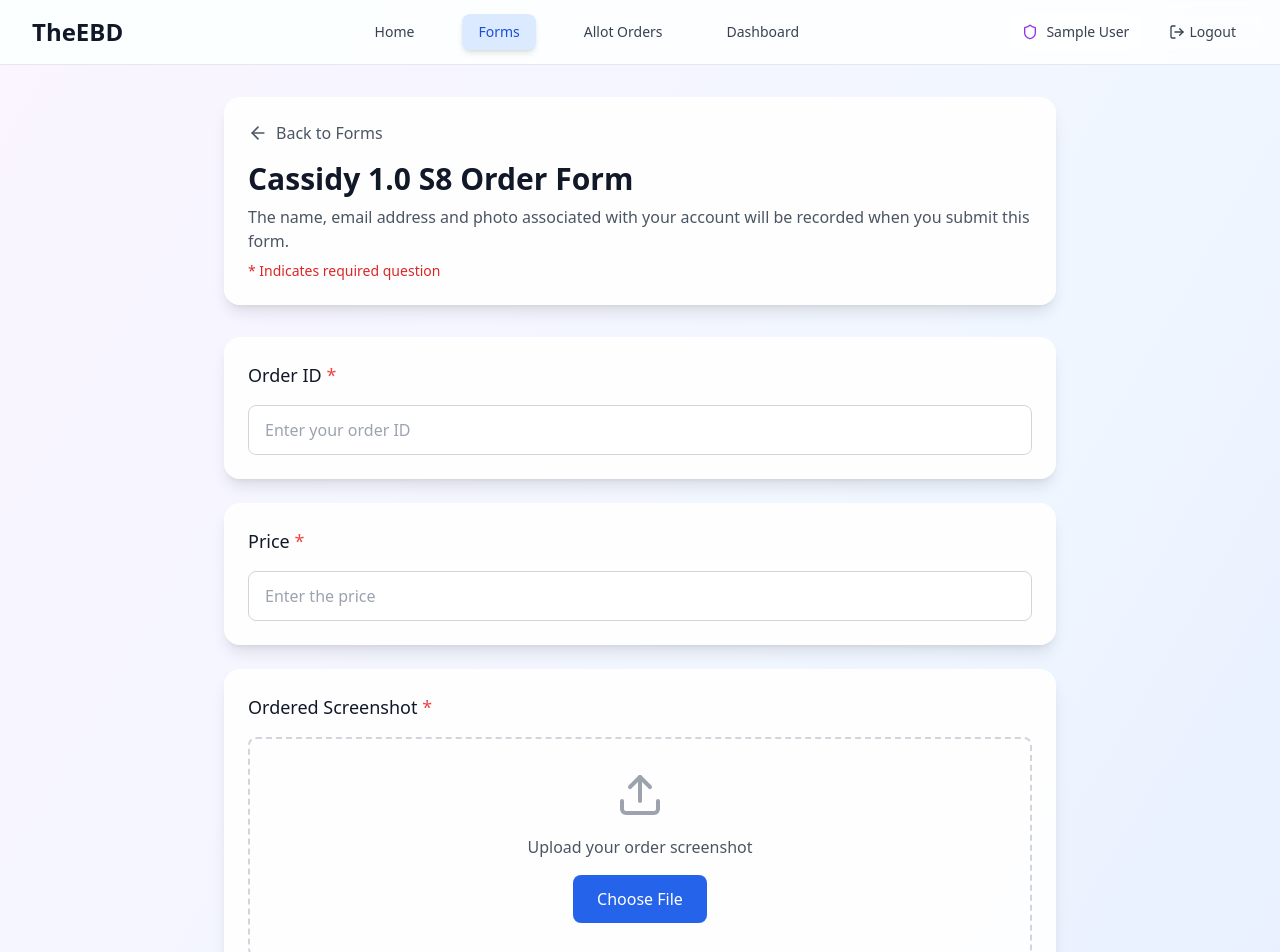
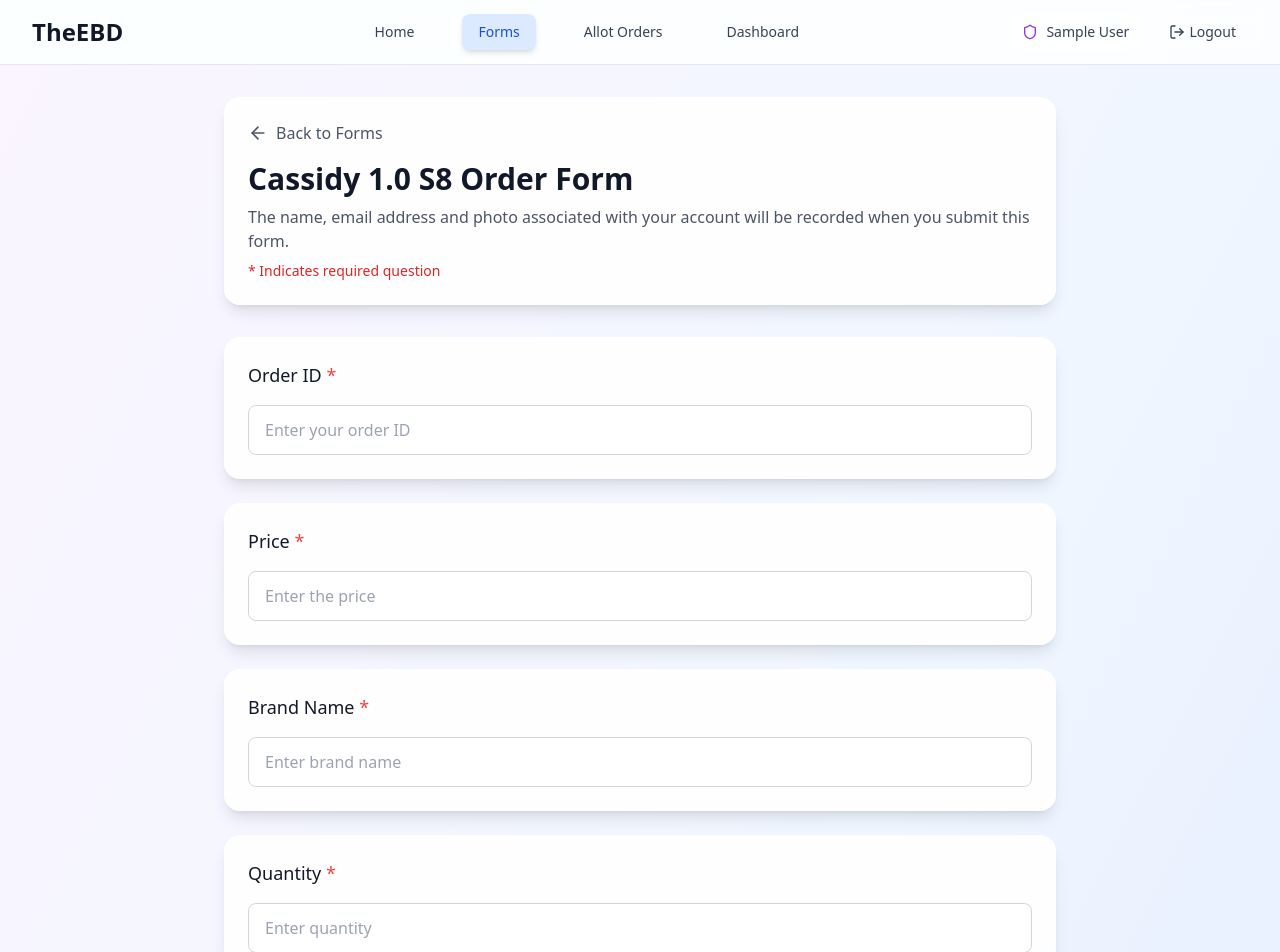
Before and after one commit to itsmeavanish/EBD, a React (Vite) app in the folder Frontend/: page /forms/orderforms in a window 1280 px wide. Shown: the top 952 px of the page. Built offline with nearby package versions, Linux system fonts and the light colour scheme; sample sign-in values are in the browser's storage.

Commit message:
Backend Link Updation Done

```diff
--- a/Frontend/src/components/forms/OrderForm.tsx
+++ b/Frontend/src/components/forms/OrderForm.tsx
@@ -8,6 +8,8 @@ interface OrderFormData {
   screenshot: File | null;
   date: string;
   productName: string;
+  brandName: string; // ✅ added
+  quantity: string; // ✅ added
   address: string;
   otherAddress: string;
   reviewerName: string;
@@ -26,6 +28,8 @@ const OrderForm: React.FC<OrderFormProps> = ({ onBack }) => {
     screenshot: null,
     date: order ? order.date : '',
     productName: order ? order.productName : '',
+    brandName: order ? order.brandName || '' : '', // ✅ added
+    quantity: order ? String(order.quantity || '') : '', // ✅ added
     address: order ? order.address : '',
     otherAddress: '',
     reviewerName: '',
@@ -93,18 +97,20 @@ const OrderForm: React.FC<OrderFormProps> = ({ onBack }) => {
 
         const uploadData = await uploadResponse.json();
         if (uploadData.success && uploadData.url) {
-        screenshotUrl = uploadData.url; // get uploaded image URL
+          screenshotUrl = uploadData.url;
         } else {
           throw new Error('Screenshot upload failed');
         }
       }
 
-    // Step 2: Update order via PUT
+      // Step 2: Prepare order payload
       const orderPayload = {
         orderId: formData.orderId,
         price: formData.price,
         date: formData.date,
         productName: formData.productName,
+        brandName: formData.brandName, // ✅ added
+        quantity: formData.quantity, // ✅ added
         address:
           formData.address === 'Other' ? formData.otherAddress : formData.address,
         reviewerName: formData.reviewerName,
@@ -115,9 +121,14 @@ const OrderForm: React.FC<OrderFormProps> = ({ onBack }) => {
       };
 
       const token = localStorage.getItem('token');
+      let success = false;
 
-    const response = await fetch(
-      `https://ebd-mocha.vercel.app/api/auth/orders/${order._id}`, // orderId as param
+      // Step 3: Update existing order
+      console.log('Current order:', order);
+      if (order && order._id) {
+        console.log('📝 Updating existing order:', order._id);
+        const updateResponse = await fetch(
+          `https://ebd-mocha.vercel.app/api/auth/orders/${order._id}`,
           {
             method: 'PUT',
             headers: {
@@ -128,22 +139,65 @@ const OrderForm: React.FC<OrderFormProps> = ({ onBack }) => {
           }
         );
 
-    if (response.ok) {
-      const data = await response.json();
-      console.log('Updated order:', data.order);
-      setSubmitStatus('success');
-      // Reset form if needed
+        if (updateResponse.ok) {
+          const data = await updateResponse.json();
+          console.log('✅ Updated order:', data.order);
+          success = true;
+        } else if (updateResponse.status === 404) {
+          console.warn('Order not found, creating new entry...');
         } else {
           throw new Error('Failed to update order');
         }
+      }
+
+      // Step 4: Create new order
+      if (!order?._id || !success) {
+        console.log('🆕 Creating new order...');
+        const createResponse = await fetch(
+          'https://ebd-mocha.vercel.app/api/auth/upload/orders',
+          {
+            method: 'POST',
+            headers: {
+              'Content-Type': 'application/json',
+              Authorization: `Bearer ${token}`,
+            },
+            body: JSON.stringify(orderPayload),
+          }
+        );
+
+        if (createResponse.ok) {
+          const data = await createResponse.json();
+          console.log('✅ Created new order:', data.order);
+          success = true;
+        } else {
+          throw new Error('Failed to create new order');
+        }
+      }
+
+      // Step 5: Reset on success
+      if (success) {
+        setSubmitStatus('success');
+        setFormData({
+          orderId: '',
+          price: '',
+          screenshot: null,
+          date: '',
+          productName: '',
+          brandName: '', // ✅ added
+          quantity: '', // ✅ added
+          address: '',
+          otherAddress: '',
+          reviewerName: '',
+          mediatorName: '',
+        });
+      }
     } catch (error) {
-    console.error('Error submitting form:', error);
+      console.error('❌ Error submitting form:', error);
       setSubmitStatus('error');
     } finally {
       setIsSubmitting(false);
     }
   };
-
 
   return (
     <div className="min-h-screen bg-gradient-to-br from-purple-50 via-blue-50 to-indigo-100 py-8">
@@ -194,6 +248,36 @@ const OrderForm: React.FC<OrderFormProps> = ({ onBack }) => {
               value={formData.price}
               onChange={(e) => handleInputChange('price', e.target.value)}
               placeholder="Enter the price"
+              className="w-full px-4 py-3 border border-gray-300 rounded-lg focus:ring-2 focus:ring-blue-500 focus:border-transparent transition-all"
+            />
+          </div>
+
+          {/* ✅ Brand Name */}
+          <div className="bg-white/90 backdrop-blur-sm rounded-2xl shadow-lg p-6">
+            <label className="block text-lg font-medium text-gray-900 mb-4">
+              Brand Name <span className="text-red-500">*</span>
+            </label>
+            <input
+              type="text"
+              required
+              value={formData.brandName}
+              onChange={(e) => handleInputChange('brandName', e.target.value)}
+              placeholder="Enter brand name"
+              className="w-full px-4 py-3 border border-gray-300 rounded-lg focus:ring-2 focus:ring-blue-500 focus:border-transparent transition-all"
+            />
+          </div>
+
+          {/* ✅ Quantity */}
+          <div className="bg-white/90 backdrop-blur-sm rounded-2xl shadow-lg p-6">
+            <label className="block text-lg font-medium text-gray-900 mb-4">
+              Quantity <span className="text-red-500">*</span>
+            </label>
+            <input
+              type="number"
+              required
+              value={formData.quantity}
+              onChange={(e) => handleInputChange('quantity', e.target.value)}
+              placeholder="Enter quantity"
               className="w-full px-4 py-3 border border-gray-300 rounded-lg focus:ring-2 focus:ring-blue-500 focus:border-transparent transition-all"
             />
           </div>
@@ -257,9 +341,6 @@ const OrderForm: React.FC<OrderFormProps> = ({ onBack }) => {
               onChange={(e) => handleInputChange('productName', e.target.value)}
               className="w-full px-4 py-3 border border-gray-300 rounded-lg focus:ring-2 focus:ring-blue-500 focus:border-transparent transition-all"
             />
-
-
-
           </div>
 
           {/* Address */}
@@ -348,7 +429,7 @@ const OrderForm: React.FC<OrderFormProps> = ({ onBack }) => {
             />
           </div>
 
-          {/* Submit Button */}
+          {/* Submit */}
           <div className="bg-white/90 backdrop-blur-sm rounded-2xl shadow-lg p-6">
             <button
               type="submit"
@@ -362,7 +443,6 @@ const OrderForm: React.FC<OrderFormProps> = ({ onBack }) => {
               {isSubmitting ? 'Submitting...' : 'Submit Order Form'}
             </button>
 
-            {/* Status Messages */}
             {submitStatus === 'success' && (
               <div className="mt-4 p-4 bg-green-100 border border-green-400 text-green-700 rounded-lg">
                 Form submitted successfully! Your order has been recorded.
```
Lines whose indentation alone changed are shown as unchanged.
